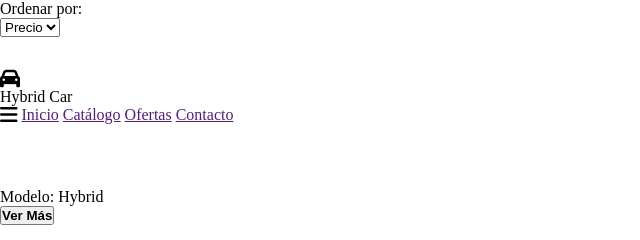
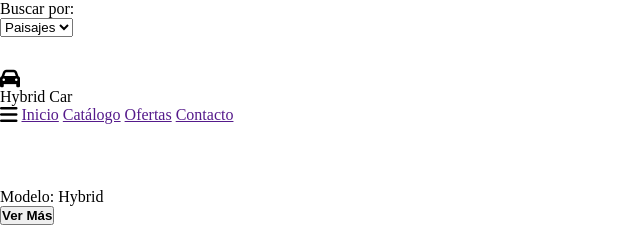
Before and after one commit to Makaosva/Prueba_Animaciones_CSS, a plain HTML site: page index.html in a window 1280 px wide. Shown: the top 240 px of the page, 0-640 px from the left. Drawn offline with Linux system fonts and the light colour scheme.

Commit message:
feat/arreglo header

```diff
--- a/index.html
+++ b/index.html
@@ -9,10 +9,11 @@
   <body>
     <header class="filter">
       <div>
-        <p>Ordenar por:</p>
+        <p>Buscar por:</p>
         <select>
-          <option value="precio">Precio</option>
-          <option value="fecha">Fecha</option>
+          <option value="precio">Paisajes</option>
+          <option value="fecha">Perros</option>
+          <option value="fecha">Gatos</option>
         </select>
       </div>
     </header>
```
